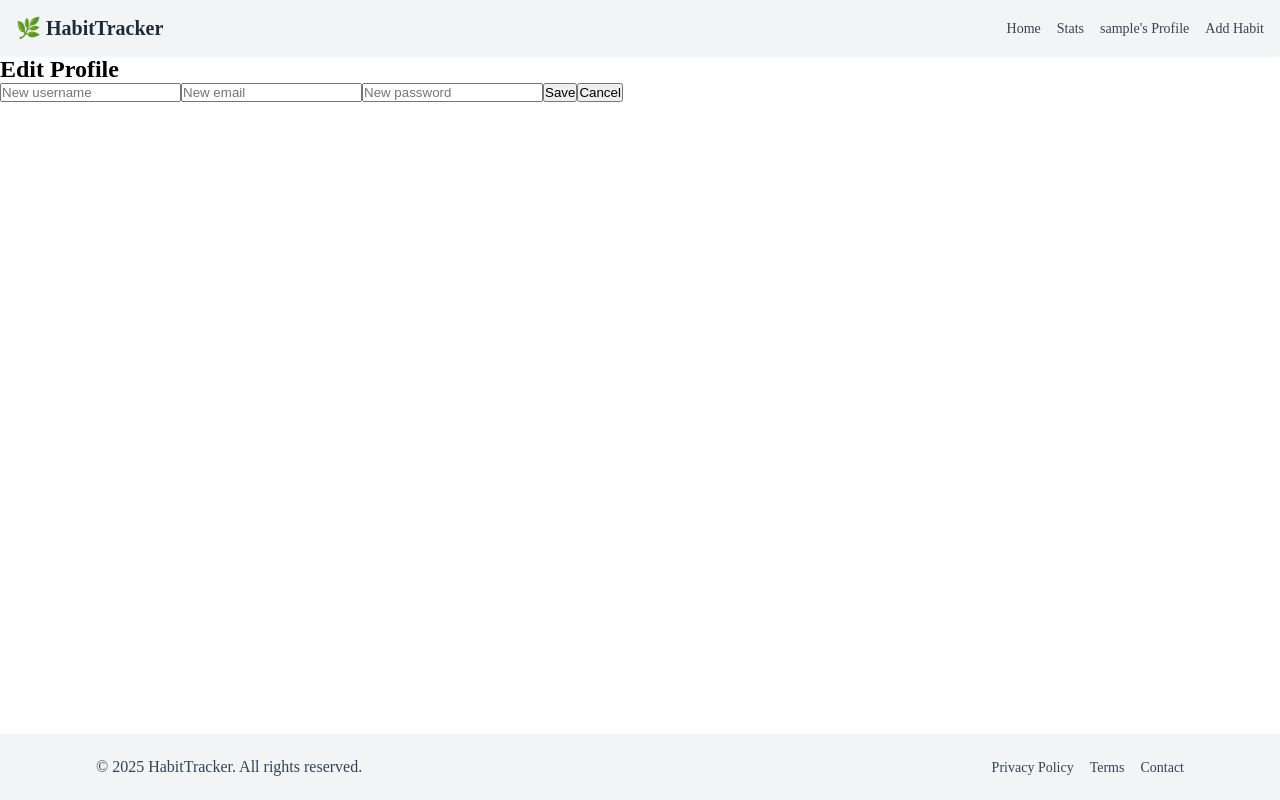
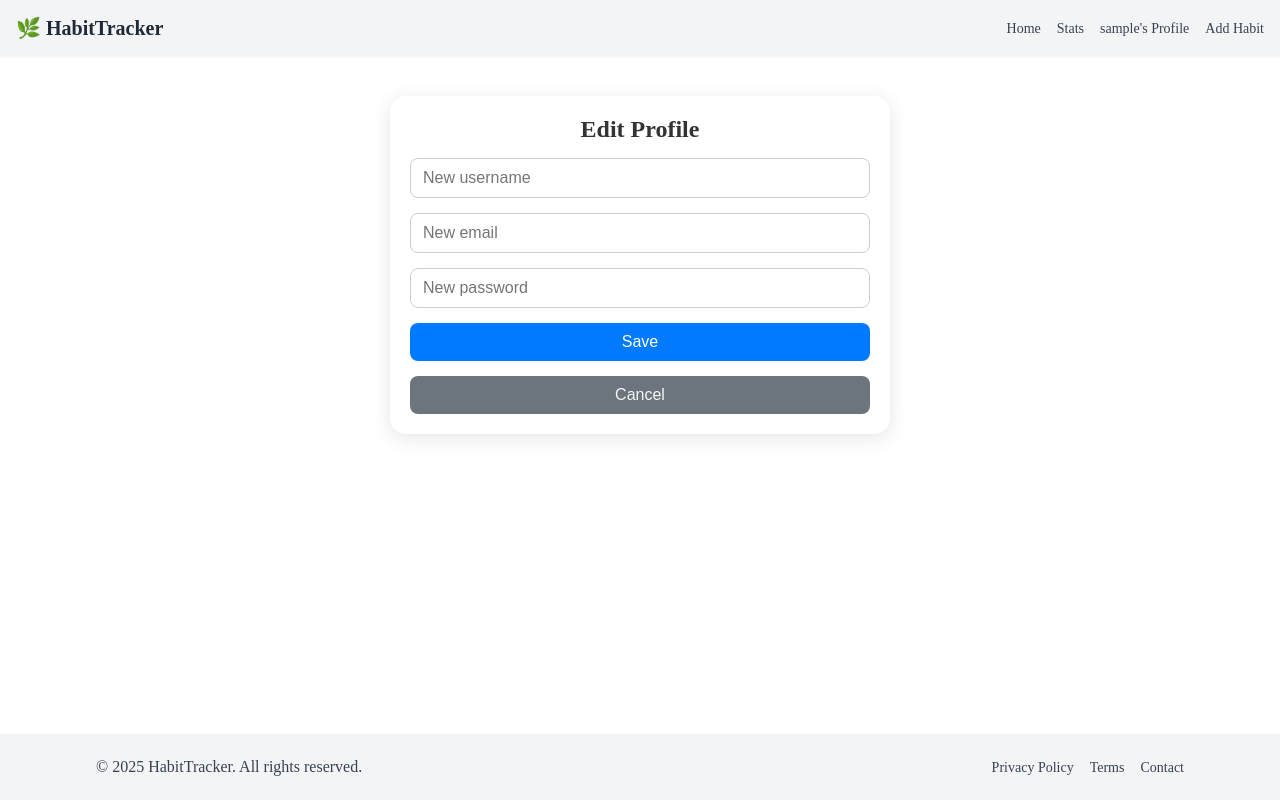
Before and after one commit to NikolayHadzhiev03/Habits-Tracker, a React (Vite) app in the folder Habits/: page /edit-profile in a window 1280 px wide. Built offline with nearby package versions, Linux system fonts and the light colour scheme; sample sign-in values are in the browser's storage.

Commit message:
added a css for the edit oage

```diff
--- /dev/null
+++ b/Habits/public/Styles/editProfile.css
@@ -0,0 +1,60 @@
+.edit-profile-page {
+  max-width: 500px;
+  margin: 40px auto;
+  padding: 20px;
+  background-color: #ffffff;
+  border-radius: 16px;
+  box-shadow: 0 4px 20px rgba(0, 0, 0, 0.1);
+  display: flex;
+  flex-direction: column;
+  gap: 15px;
+}
+
+.edit-profile-page h2 {
+  text-align: center;
+  font-size: 24px;
+  font-weight: 700;
+  color: #333;
+}
+
+.edit-profile-page input {
+  padding: 10px 12px;
+  font-size: 16px;
+  border-radius: 8px;
+  border: 1px solid #ccc;
+  outline: none;
+  transition: border 0.3s ease, box-shadow 0.3s ease;
+}
+
+.edit-profile-page input:focus {
+  border-color: #007bff;
+  box-shadow: 0 0 5px rgba(0, 123, 255, 0.3);
+}
+
+.edit-profile-page button {
+  padding: 10px 20px;
+  font-size: 16px;
+  font-weight: 500;
+  border: none;
+  border-radius: 8px;
+  cursor: pointer;
+  transition: all 0.3s ease;
+}
+
+.edit-profile-page button:first-of-type {
+  background-color: #007bff;
+  color: white;
+}
+
+.edit-profile-page button:first-of-type:hover {
+  background-color: #0056b3;
+}
+
+.edit-profile-page button:last-of-type {
+  background-color: #6c757d;
+  color: whitesmoke;
+}
+
+.edit-profile-page button:last-of-type:hover {
+  background-color: #5a6268;
+}
--- a/Habits/public/Styles/styles.css
+++ b/Habits/public/Styles/styles.css
@@ -7,3 +7,4 @@
 @import "habits.css";
 @import "edithabits.css";
 @import "404.css";
+@import "editProfile.css";
```
